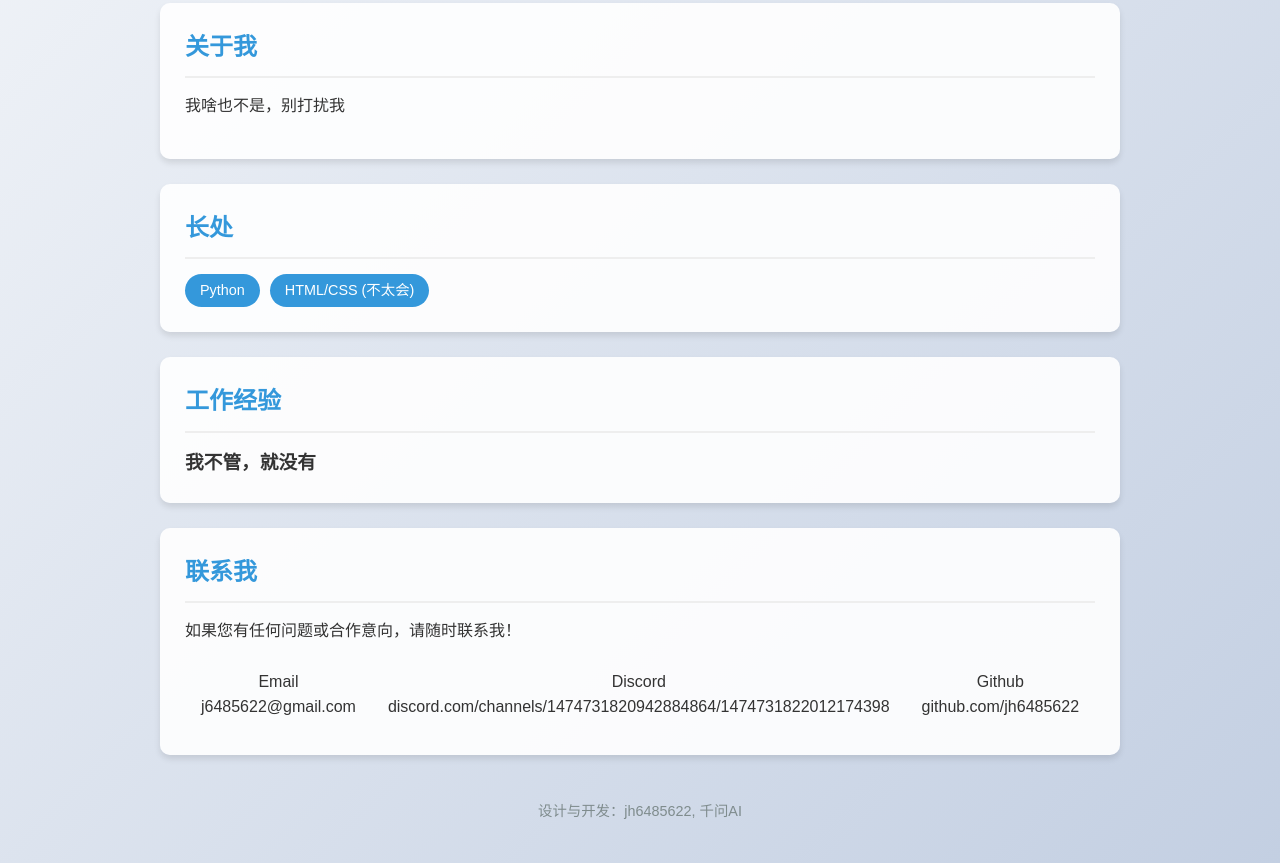
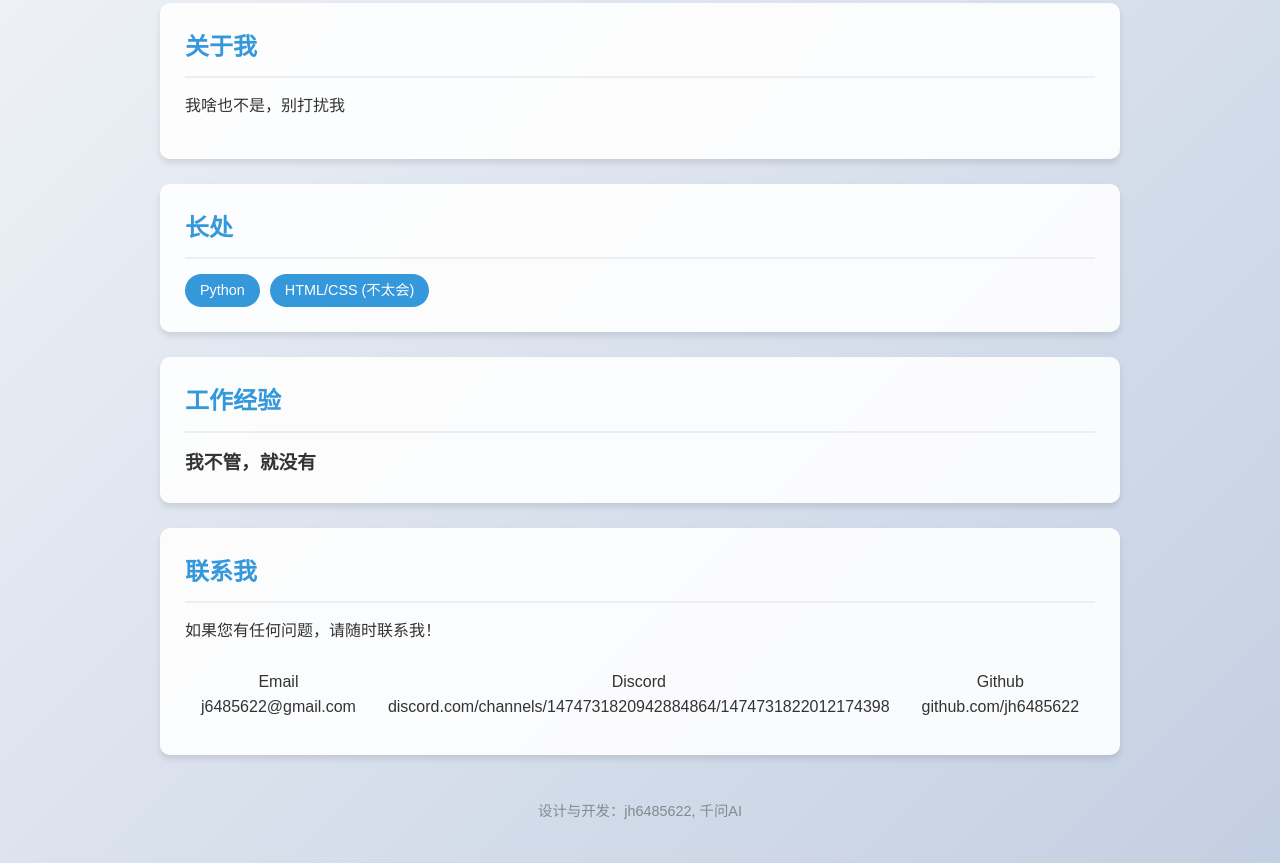
Before and after one commit to jh6485622/jh6485622.github.io, a plain HTML site: page index.html in a window 1280 px wide. Shown: the part 381-1244 px from the top of the page. Drawn offline with Linux system fonts and the light colour scheme.

Commit message:
Update index.html

```diff
--- a/index.html
+++ b/index.html
@@ -159,7 +159,7 @@
 
             <section class="section contact">
                 <h2>联系我</h2>
-                <p>如果您有任何问题或合作意向，请随时联系我！</p>
+                <p>如果您有任何问题，请随时联系我！</p>
                 <div class="contact-info">
                     <div class="contact-item">
                         <div>Email</div>
```
